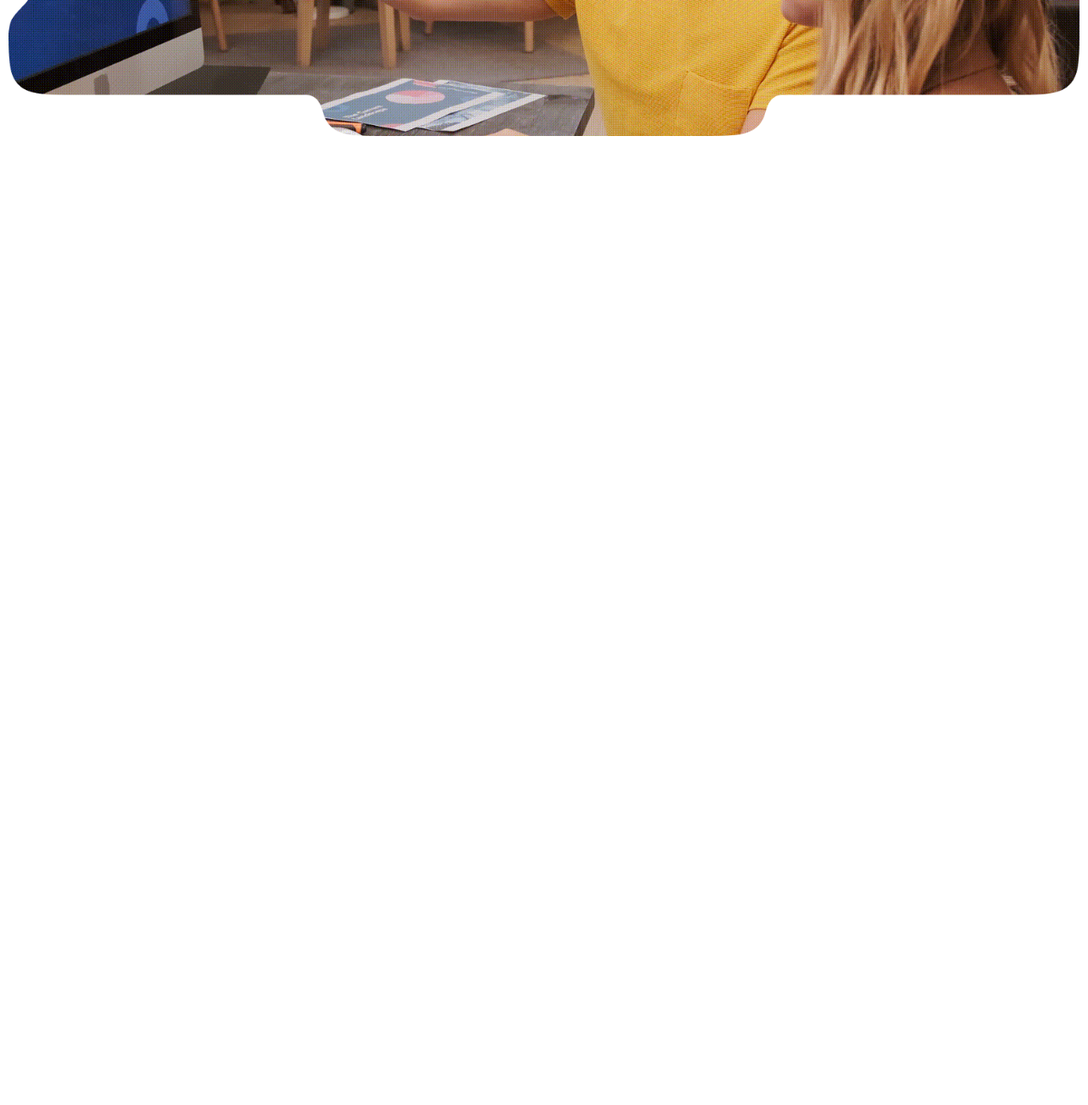
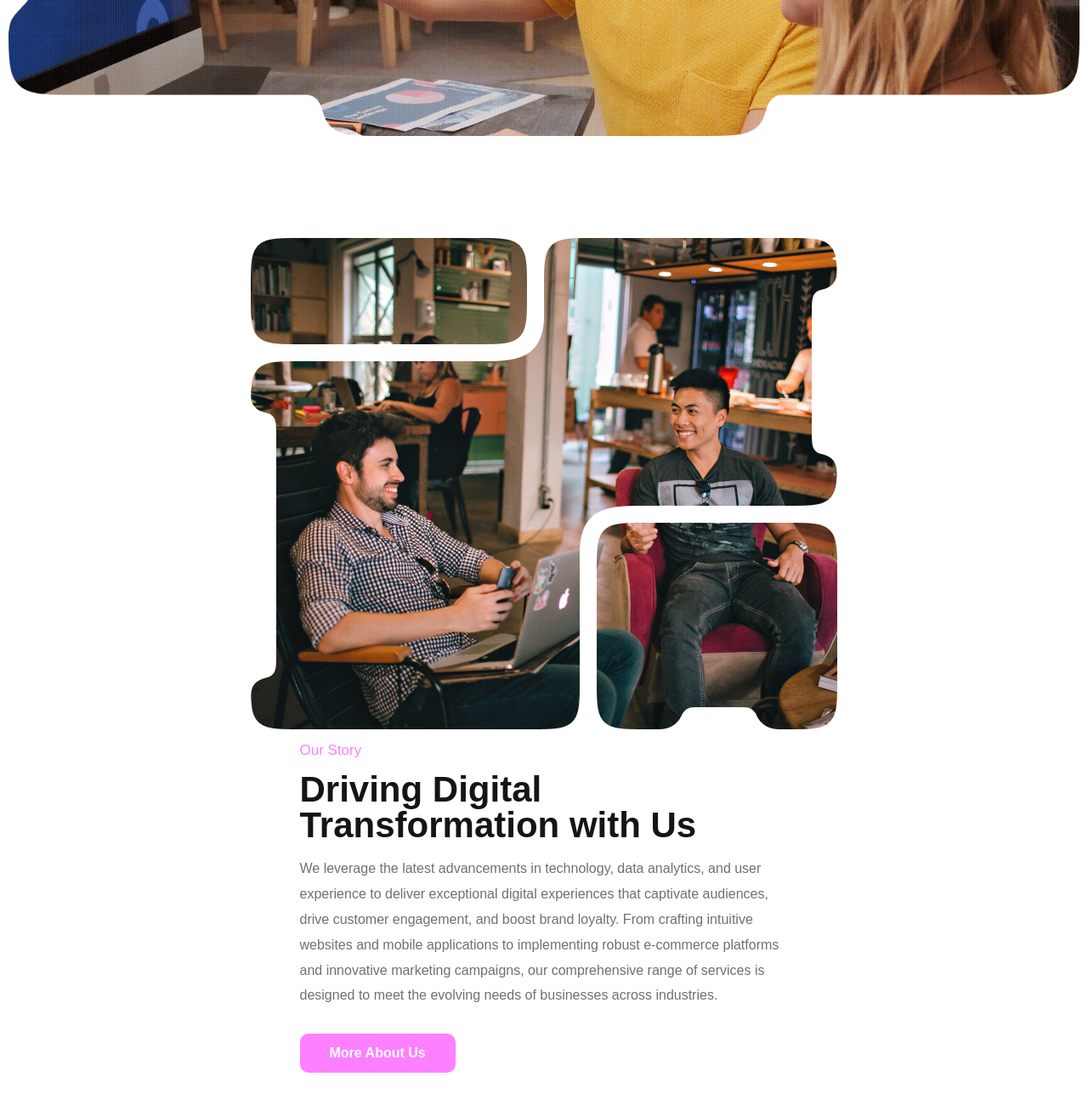
Before and after one commit to StanislavTihanov/pug-project, a website: page src/index.pug in a window 1280 px wide. Shown: the part 662-1962 px from the top of the page at 85% size. Before the commit the page ends 942 px from the top, so only its background shows below. Drawn offline with nearby package versions, Linux system fonts and the light colour scheme; files that its build step writes are made by us from their sources.

Commit message:
add section transformation

```diff
--- a/src/index.pug
+++ b/src/index.pug
@@ -7,17 +7,26 @@ html(lang="ru")
         include styles/normalize.css
         include styles/style.css
 body
-    include modules/header
-main
-  .main-section
-    .main-section__top
-      .main-section__top-block
-        h2 Empowering Businesses for Digital Age
-        h1 Unleashing the Power of Online Success
-      .main-section__top-block
-        p Digital presence and propelling your business to new heights in the digital landscape. As a leading digital agency, we understand the evolving dynamics of the online world and have the expertise to navigate its complexities with precision and creativity.
-    .main-section__images
-      .main-section__images-play
-        a(href="#")
-          img(src="/src/images/Play.svg", alt="icon play")
-      img(src="/src/images/Image-main-section.png", alt="image")
+  include modules/header
+  main
+    section.main-section
+      .main-section__top
+        .main-section__top-block
+          h2 Empowering Businesses for Digital Age
+          h1 Unleashing the Power of Online Success
+        .main-section__top-block
+          p Digital presence and propelling your business to new heights in the digital landscape. As a leading digital agency, we understand the evolving dynamics of the online world and have the expertise to navigate its complexities with precision and creativity.
+      .main-section__images
+        .main-section__images-play
+          a(href="#")
+            img(src="/src/images/Play.svg", alt="icon play")
+        img(src="/src/images/Image-main-section.png", alt="image")
+    section.transformation
+      .transformation__image
+        img(src="/src/images/transformation-Image.png", alt="image")
+      .transformation__info
+        .block__info
+          h3 Our Story
+          h2 Driving Digital Transformation with Us
+          p We leverage the latest advancements in technology, data analytics, and user experience to deliver exceptional digital experiences that captivate audiences, drive customer engagement, and boost brand loyalty. From crafting intuitive websites and mobile applications to implementing robust e-commerce platforms and innovative marketing campaigns, our comprehensive range of services is designed to meet the evolving needs of businesses across industries.
+          a(href="#").button More About Us
--- a/src/styles/style.scss
+++ b/src/styles/style.scss
@@ -27,21 +27,66 @@ body {
     background-color: #FFF;
     color: #151515;
     font-size: 16px;
+    max-width: 137rem;
+    margin: 0 auto;
 }
 header {
     position: fixed;
     width: 100%;
     z-index: 3;
 }
+
+
+//=================================================variables
+$pink: #fc80ff;
+//=================================================variables
+
+
+
+//=================================================repeat blocks
+
+.button {
+    font-weight: 600;
+    font-size: 16px;
+    text-transform: capitalize;
+    color: #fff;
+    background: linear-gradient(135deg, $pink 0%, $pink 100%);
+    border-radius: 10px;
+    padding: 15px 35px;
+    display: inline-block;
+}
+.block__info {
+    h3 {
+        font-weight: 500;
+        font-size: 17px;
+        line-height: 176%;
+        color: $pink;
+        margin-bottom: 10px;
+    }
+    h2 {
+        font-weight: 700;
+        font-size: 42px;
+        margin-bottom: 15px;
+    }
+    p {
+        font-size: 16px;
+        line-height: 187%;
+        color: #707070;
+        margin-bottom: 30px;
+    }
+}
+//=================================================repeat blocks
+
+
+
 .header {
     display: flex;
     justify-content: space-between;
     align-items: center;
     gap: 10px;
-    max-width: 137rem;
-    margin: 0 auto;
     padding: 30px 10px;
     background-color: #FFF;
+    max-width: 137rem;
     &__block {
         display: flex;
         justify-content: space-between;
@@ -76,8 +121,6 @@ header {
     }
 }
 .main-section {
-    max-width: 137rem;
-    margin: 0 auto;
     padding: 120px 10px;
     &__top {
         display: flex;
@@ -120,3 +163,19 @@ header {
         }
     }
 }
+.transformation {
+   padding-bottom: 120px;
+   display: flex;
+   justify-content: center;
+   align-items: center;
+   gap: 10px 85px;
+   flex-wrap: wrap;
+   &__image {
+      img {
+        width: 100%;
+      }
+   }
+   &__info {
+      flex-basis: 575px;
+   }
+}
```
Also changed, not shown: src/images/transformation-Image.png (added), src/index.html, src/styles/style.css, 1 other file.
